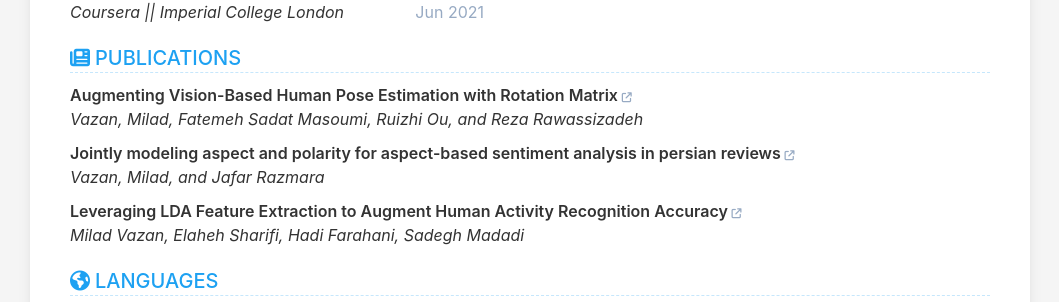
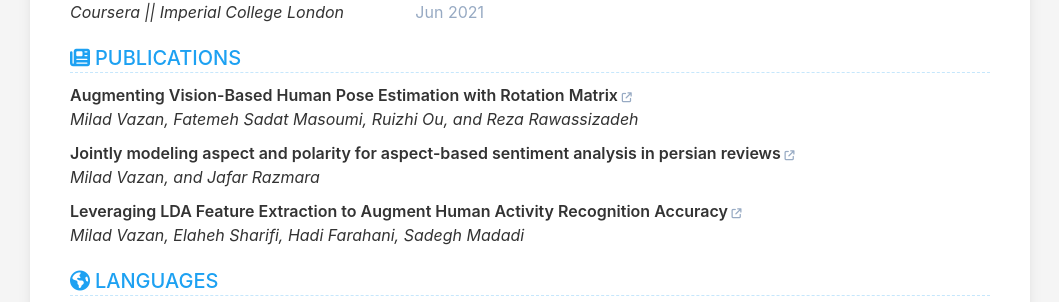
Before and after one commit to milad-ai/milad-ai.github.io, a Jekyll site: the page built from index.html, in a window 1280 px wide. Shown: the part 1517-1819 px from the top of the page, without its empty margins (110-1169 px from the left). Built offline with Jekyll 4.4.1, drawn with Linux system fonts in a browser that asks for light colours.

```diff
--- a/_data/data.yml
+++ b/_data/data.yml
@@ -188,10 +188,10 @@ publication:
 
   items:
     - title: Augmenting Vision-Based Human Pose Estimation with Rotation Matrix
-      authors: Vazan, Milad, Fatemeh Sadat Masoumi, Ruizhi Ou, and Reza Rawassizadeh
+      authors: Milad Vazan, Fatemeh Sadat Masoumi, Ruizhi Ou, and Reza Rawassizadeh
       link: 'https://arxiv.org/pdf/2310.06068'
     - title: Jointly modeling aspect and polarity for aspect-based sentiment analysis in persian reviews
-      authors: Vazan, Milad, and Jafar Razmara
+      authors: Milad Vazan, and Jafar Razmara
       link: https://arxiv.org/pdf/2109.07680
     - title: Leveraging LDA Feature Extraction to Augment Human Activity Recognition Accuracy
       authors: Milad Vazan, Elaheh Sharifi, Hadi Farahani, Sadegh Madadi
```
